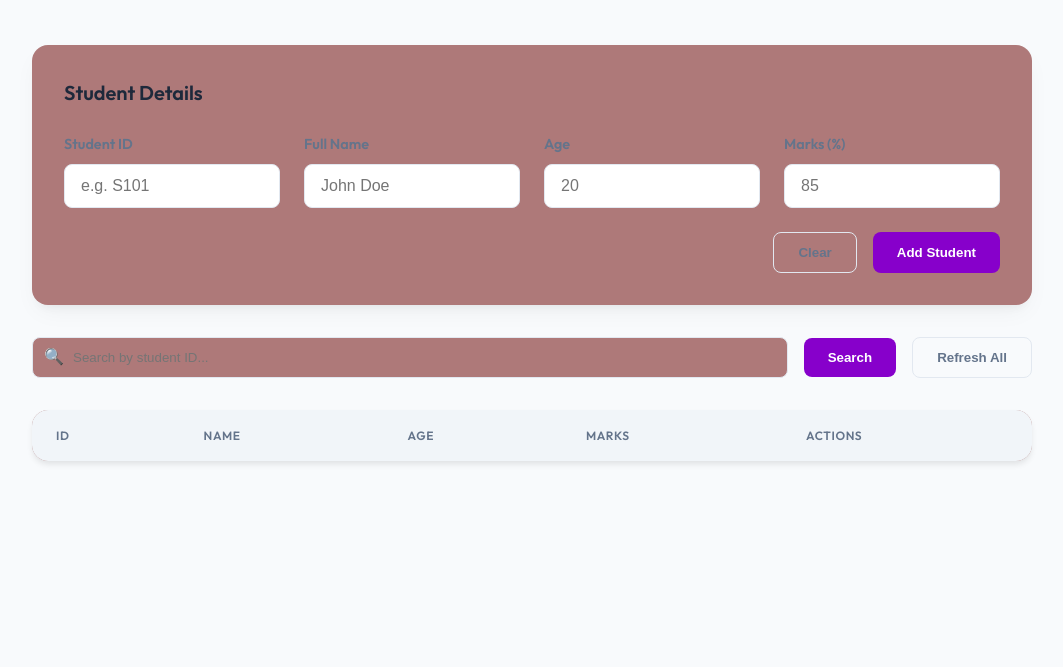
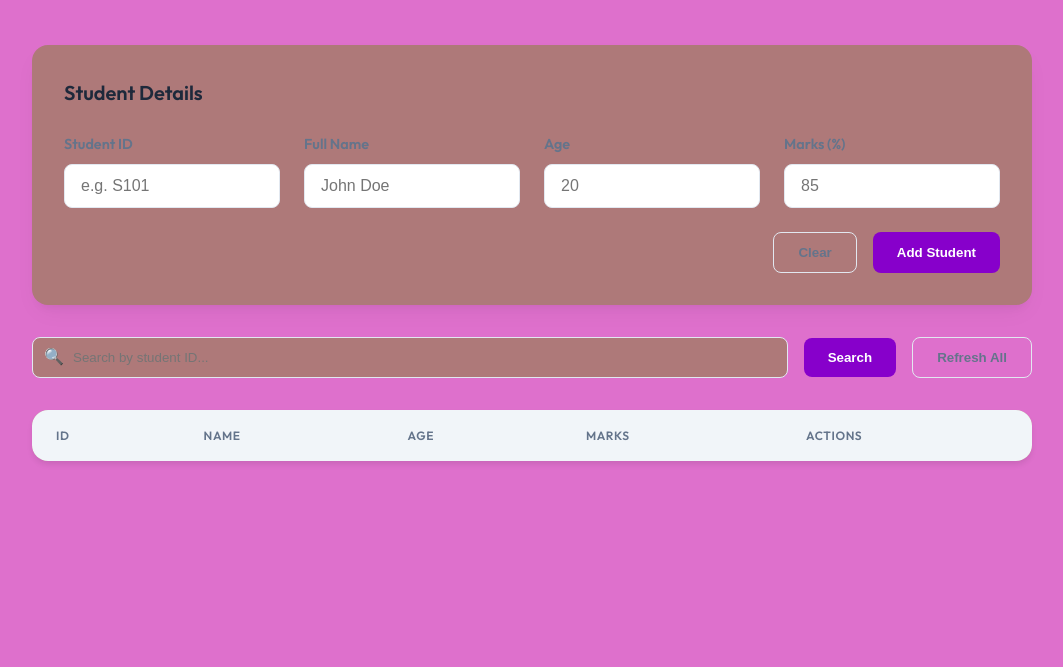
Before and after one commit to Arun-kumar-moorthy/Student-Management-System-full-Stack-, a plain HTML site: page index.html in a window 1280 px wide. Shown: the part 133-800 px from the top of the page, without its empty margins (108-1171 px from the left). Drawn offline with Linux system fonts and the light colour scheme; no server answers.

Commit message:
color changes

```diff
--- a/index.html
+++ b/index.html
@@ -10,14 +10,14 @@
         :root {
             --primary-color: #8700cb;
             --primary-hover: #73ff28;
-            --bg-color: #f8fafc;
+            --bg-color: #de70cc;
             --card-bg: #ae7979;
             --text-main: #1e293b;
             --text-muted: #64748b;
             --border-color: #e2e8f0;
-            --success: #10b981;
-            --danger: #ef4444;
-            --warning: #f59e0b;
+            --success: #00e450;
+            --danger: #ff3737;
+            --warning: #ffa202;
         }
 
         * {
```
